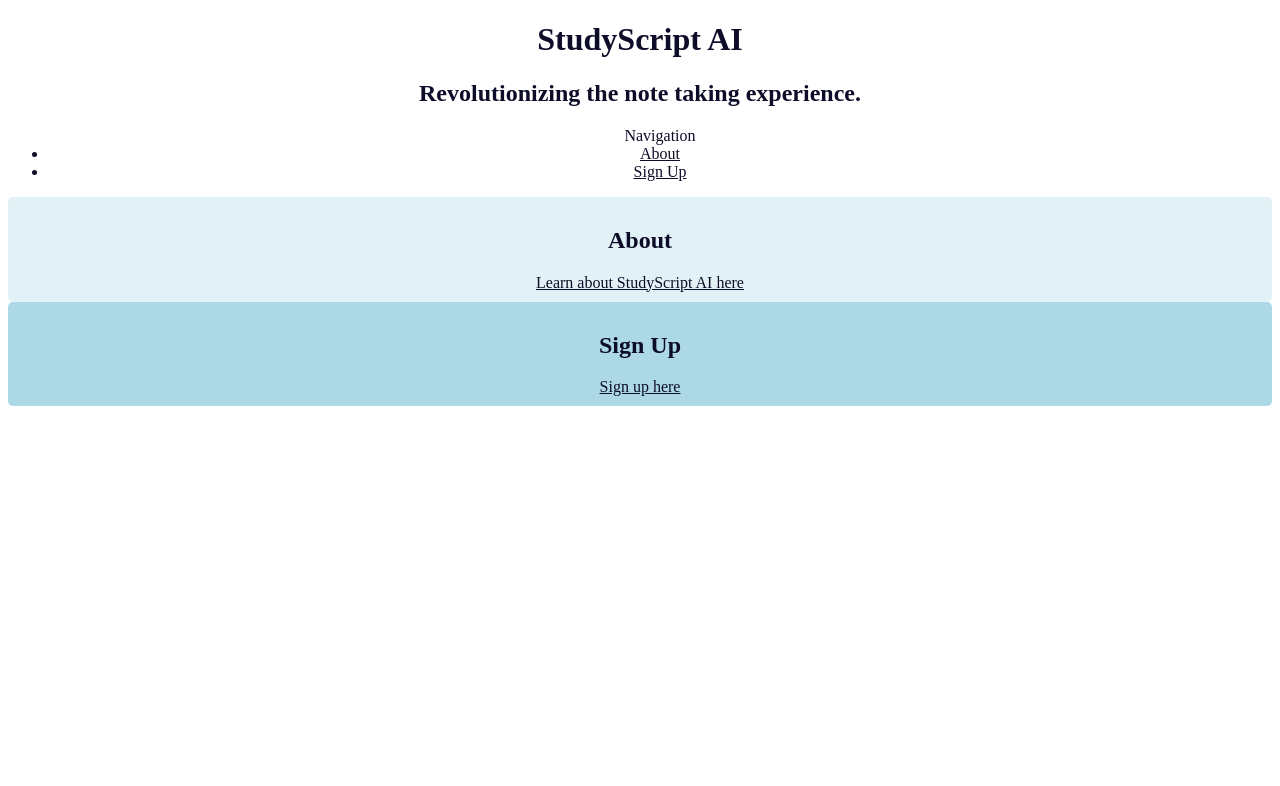
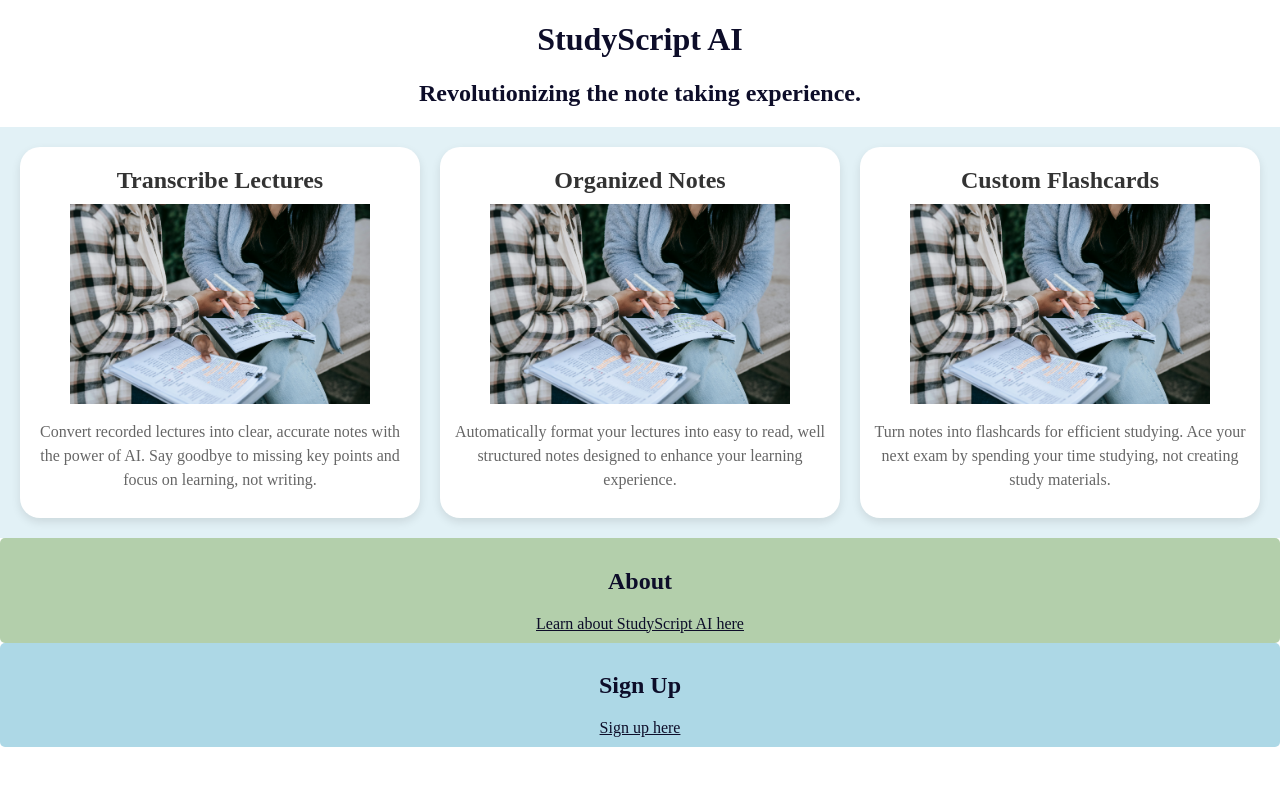
Before and after one commit to lucas-svi/notetaker-ai, a PHP site: page / in a window 1280 px wide. Shown: the top 786 px of the page. Run offline with PHP 8.4, Linux system fonts and the light colour scheme.

Commit message:
Added website feature cards with images (Issue #5)

```diff
--- a/index.html
+++ b/index.html
@@ -10,15 +10,42 @@
     <header>
       <h1>StudyScript AI</h1>
       <h2>Revolutionizing the note taking experience.</h2>
-      <nav>
+      <!-- <nav>
         <ul>
           <a>Navigation</a>
           <li><a href="#about">About</a></li>
           <li><a href="#sign-up">Sign Up</a></li>
         </ul>
-      </nav>
+      </nav> -->
     </header>
     <main>
+      <section id="features">
+        <div class="feature-card">
+          <h2>Transcribe Lectures</h2>
+          <img src="images/placeholder.jpg" loading="lazy" alt="Placeholder" />
+          <p>
+            Convert recorded lectures into clear, accurate notes with the power
+            of AI. Say goodbye to missing key points and focus on learning, not
+            writing.
+          </p>
+        </div>
+        <div class="feature-card">
+          <h2>Organized Notes</h2>
+          <img src="images/placeholder.jpg" loading="lazy" alt="Placeholder" />
+          <p>
+            Automatically format your lectures into easy to read, well
+            structured notes designed to enhance your learning experience.
+          </p>
+        </div>
+        <div class="feature-card">
+          <h2>Custom Flashcards</h2>
+          <img src="images/placeholder.jpg" loading="lazy" alt="Placeholder" />
+          <p>
+            Turn notes into flashcards for efficient studying. Ace your next
+            exam by spending your time studying, not creating study materials.
+          </p>
+        </div>
+      </section>
       <section id="about">
         <h2>About</h2>
         <a href="#sign-up">Learn about StudyScript AI here</a>
--- a/styles.css
+++ b/styles.css
@@ -5,7 +5,7 @@
 
 /* Styles via id selectors */
 #about {
-    background-color: rgba(173, 216, 230, 0.349);
+  background-color: rgba(38, 119, 15, 0.349);
   padding: 10px;
   border-radius: 5px;
 }
@@ -15,3 +15,67 @@
   padding: 10px;
   border-radius: 5px;
 }
+
+body {
+  margin: 0;
+}
+
+/* For Feature Cards */
+
+/* flex display for responsive design */
+#features {
+  display: flex;
+  flex-wrap: wrap;
+  justify-content: center;
+  gap: 10px 20px;
+  padding: 20px;
+  margin: 0;
+  background-color: rgba(173, 216, 230, 0.349);
+}
+
+.feature-card {
+  background: white;
+  border-radius: 20px;
+  box-shadow: 0 4px 10px rgba(0, 0, 0, 0.1);
+  padding: 10px;
+  padding-top: 0;
+  text-align: center;
+  transition: transform 0.3s ease;
+  /*
+    grow: 1 - cards expand to fill space
+    shrink: 1 - cards shrink when screen shrinks
+    base: 300px - minimum width of 300px
+  */
+  flex: 1 1 300px;
+  max-width: 400px;
+  /* For text & image in card */
+  display: flex;
+  flex-direction: column;
+  align-items: center;
+}
+
+.feature-card img {
+  width: 100%;
+  max-height: 200px;
+  object-fit: contain;
+}
+
+/* make slightly bigger and move up */
+.feature-card:hover {
+  transform: translateY(-5px);
+  transform: scale(1.02);
+}
+
+.feature-card h2 {
+  font-size: 1.5rem;
+  color: #333;
+  margin-bottom: 10px;
+}
+
+.feature-card p {
+  font-size: 1rem;
+  color: #666;
+  line-height: 1.5;
+}
+
+/* End of Feature Cards */
```
Also changed, not shown: images/placeholder.jpg (added). Lines whose indentation alone changed are shown as unchanged.
